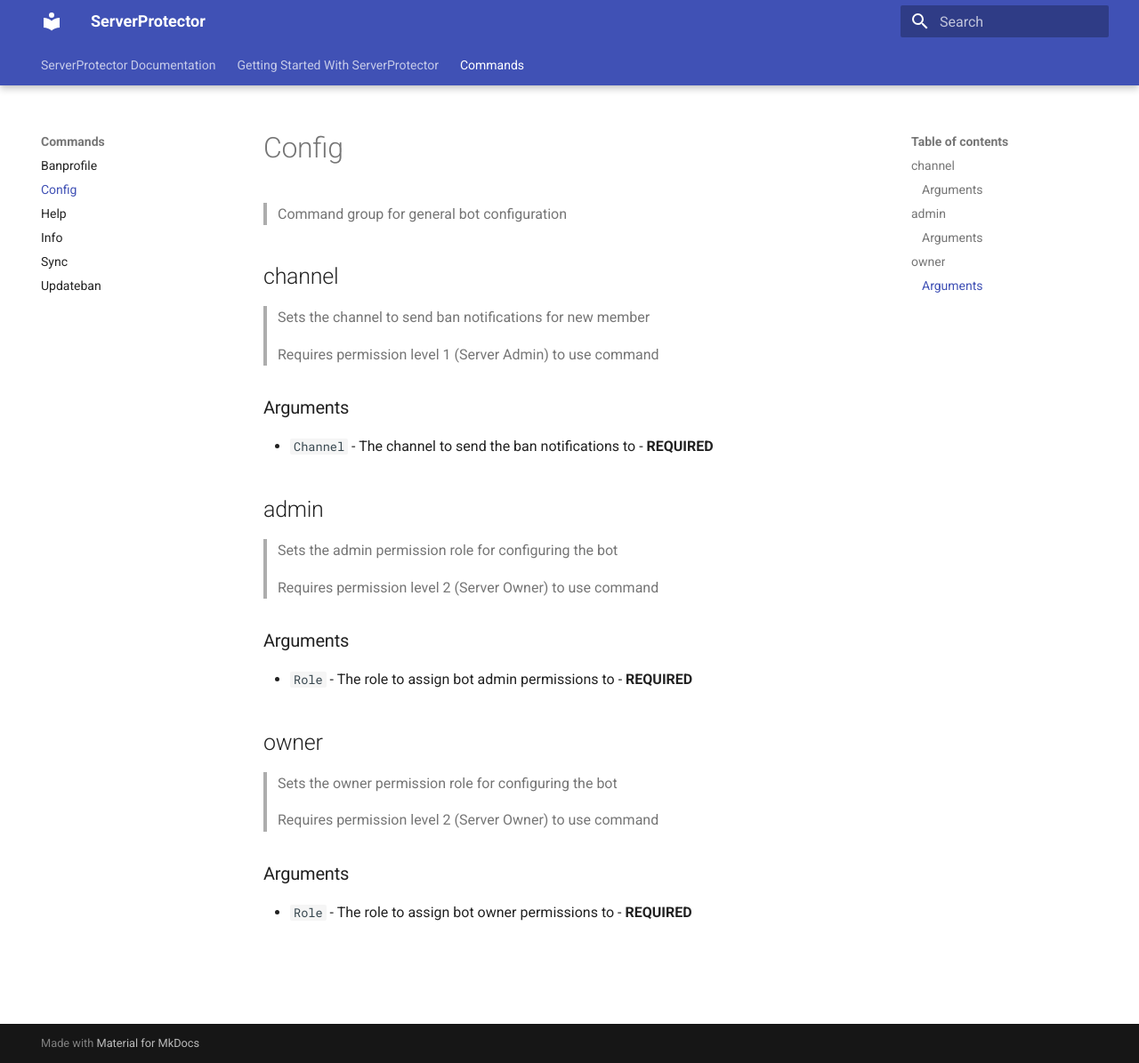
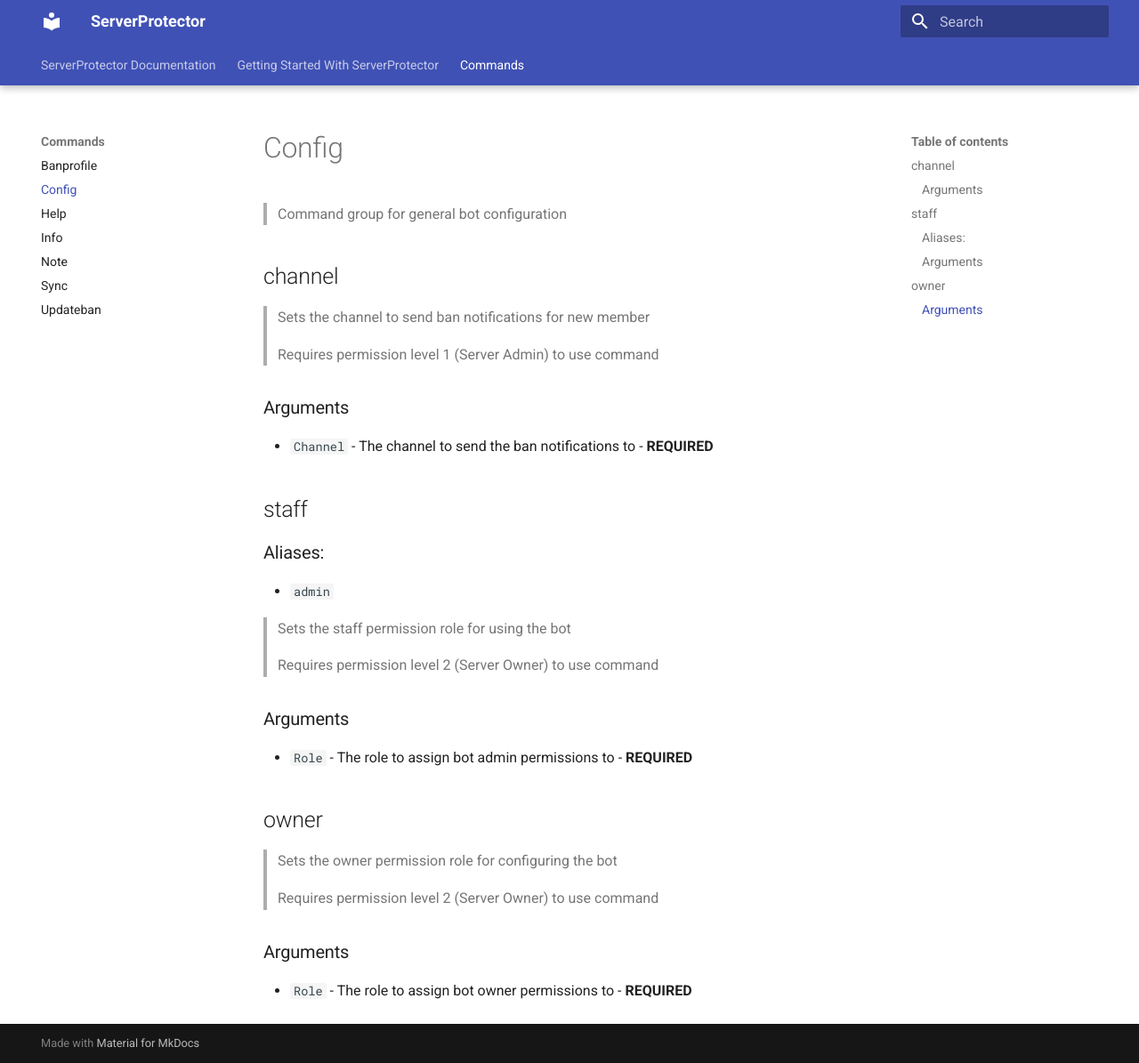
Before and after one commit to sniff122Development/ServerProtectorDocs, an MkDocs documentation site: the page built from docs/commands/config.md, in a window 1280 px wide and 1195 px high. Shown: the whole window at 89% size. Built offline with MkDocs 1.6.1 and Material for MkDocs 9.7.7, drawn with Linux system fonts in a browser that asks for light colours.

Commit message:
Update documentation with notes commands Change admin to staff perms

```diff
--- a/docs/commands/config.md
+++ b/docs/commands/config.md
@@ -11,8 +11,12 @@
 - `Channel` - The channel to send the ban notifications to - **REQUIRED**
 
 
-## admin
-> Sets the admin permission role for configuring the bot
+## staff
+
+### Aliases:
+- `admin`
+
+> Sets the staff permission role for using the bot
 
 > Requires permission level 2 (Server Owner) to use command
 
```
Also changed, not shown: docs/commands/banprofile.md (+4 -1 lines), docs/commands/notes.md (added, +43 -0 lines), docs/commands/sync.md (+12 -1 lines), docs/commands/updateban.md (+1 -1 lines).
